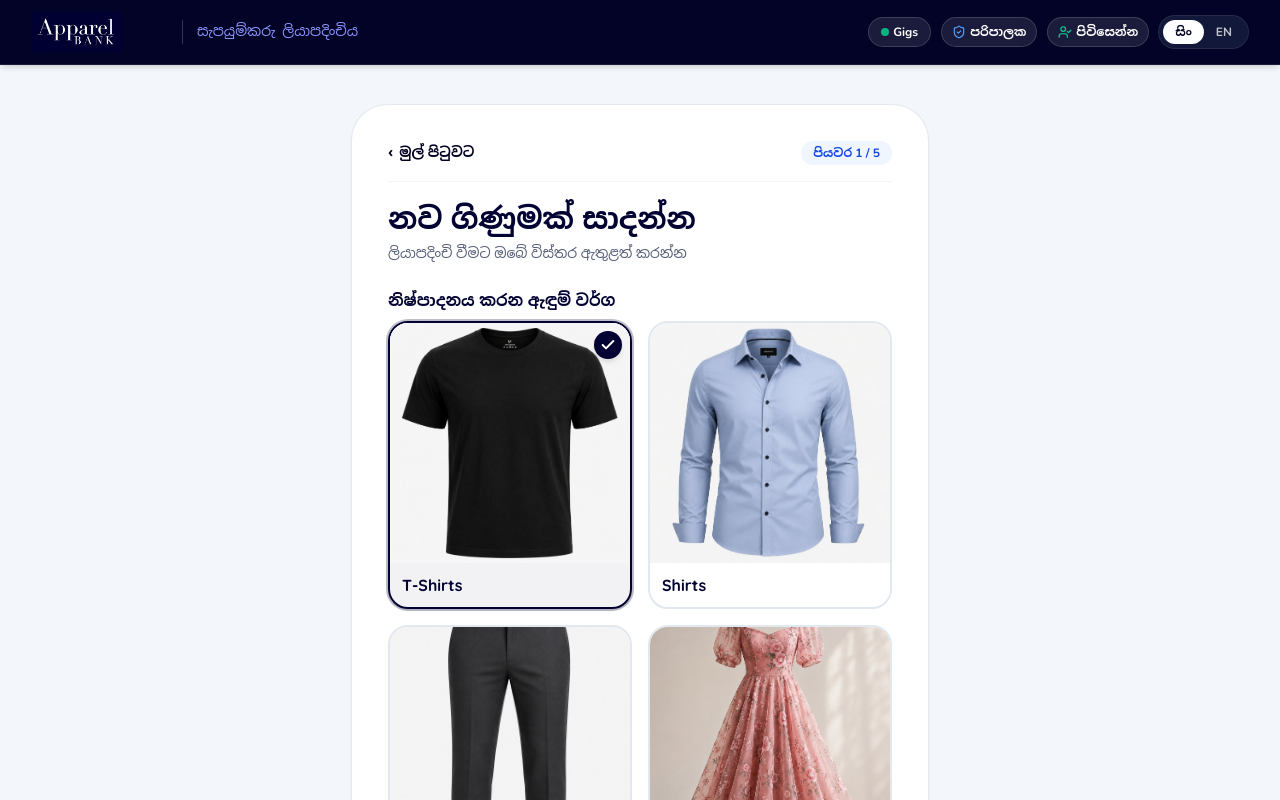
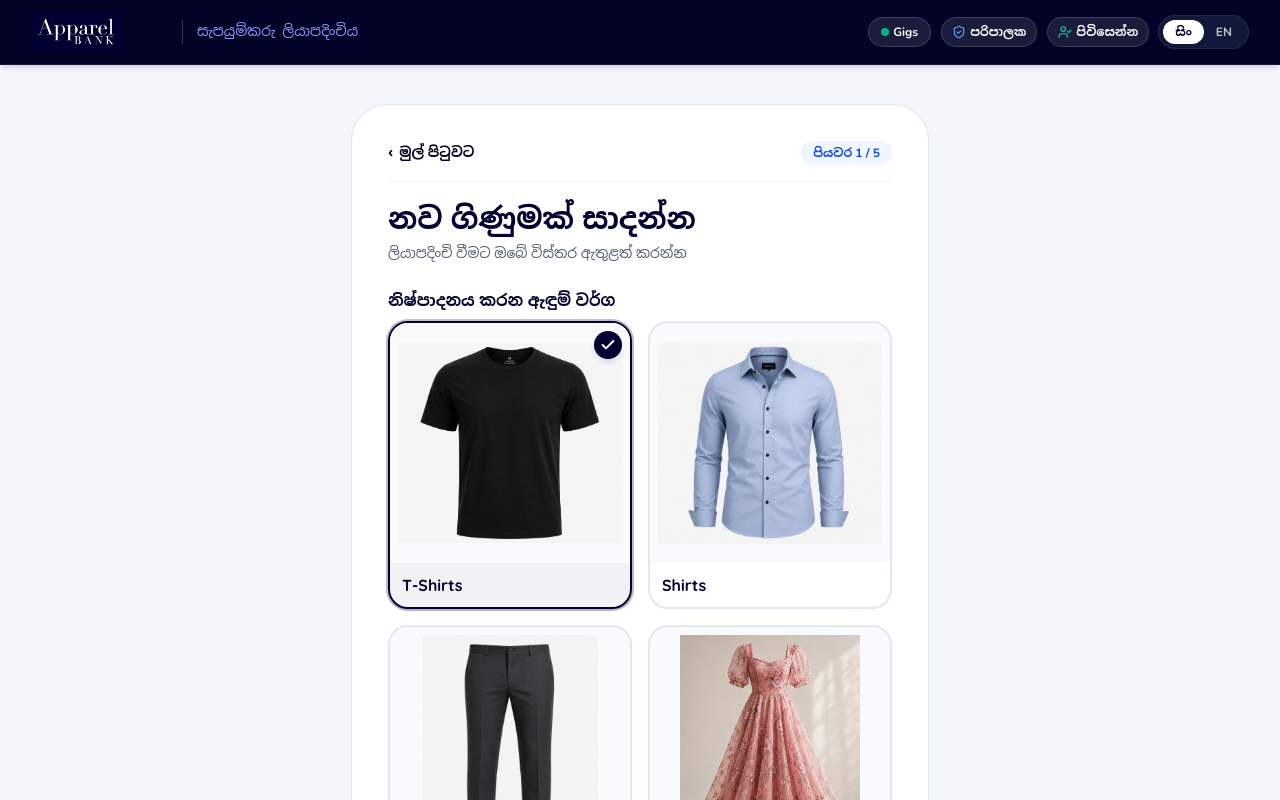
Before and after one commit to ChamudithaShehan/Apparel-Bank-New, a Next.js app: page /signup in a window 1280 px wide. Shown: the top 800 px of the page. Built offline with nearby package versions, Linux system fonts and the light colour scheme.

Commit message:
Update page.tsx

```diff
--- a/src/app/signup/page.tsx
+++ b/src/app/signup/page.tsx
@@ -286,12 +286,12 @@ export default function SignUpPage() {
                             : "border-slate-200 bg-card hover:border-slate-300 hover:shadow-xs"
                             }`}
                         >
-                          <div className="relative aspect-square w-full overflow-hidden bg-slate-100">
+                          <div className="relative aspect-square w-full overflow-hidden bg-slate-50 p-2">
                             <Image
                               src={cat.image}
                               alt={cat.nameEn}
                               fill
-                              className="object-cover transition-transform duration-200 group-hover:scale-105"
+                              className="object-contain p-2 transition-transform duration-200 group-hover:scale-105"
                               sizes="(max-width: 640px) 50vw, 250px"
                             />
                             <div
@@ -914,12 +914,12 @@ export default function SignUpPage() {
 
                     {newProductImage ? (
                       <div className="flex items-center gap-3 p-3 rounded-2xl bg-white/10 border border-white/20">
-                        <div className="relative size-16 sm:size-18 rounded-xl overflow-hidden bg-slate-800 border-2 border-white/20 shrink-0">
+                        <div className="relative size-16 sm:size-18 rounded-xl overflow-hidden bg-slate-800 border-2 border-white/20 shrink-0 p-1">
                           <Image
                             src={newProductImage}
                             alt="Product preview"
                             fill
-                            className="object-cover"
+                            className="object-contain p-1"
                           />
                         </div>
                         <div className="flex-1 flex flex-col gap-1.5 min-w-0">
@@ -1068,12 +1068,12 @@ export default function SignUpPage() {
                           className="flex items-center justify-between gap-3 rounded-2xl bg-white text-slate-900 p-3 border border-slate-200 shadow-sm"
                         >
                           <div className="flex items-center gap-3 min-w-0">
-                            <div className="relative size-12 rounded-xl overflow-hidden bg-slate-100 shrink-0">
+                            <div className="relative size-12 rounded-xl overflow-hidden bg-slate-100 shrink-0 p-1">
                               <Image
                                 src={prod.image}
                                 alt={prod.name}
                                 fill
-                                className="object-cover"
+                                className="object-contain"
                               />
                             </div>
                             <div className="min-w-0">
```
